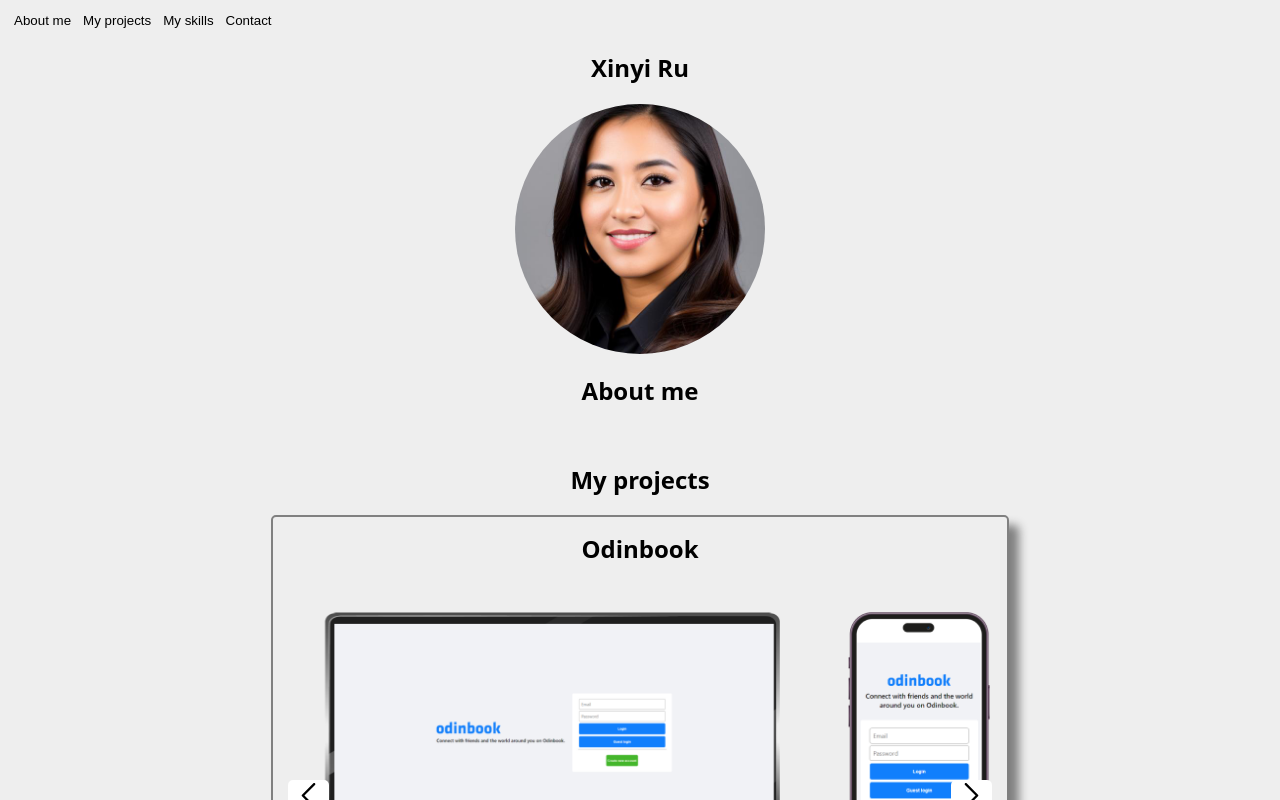
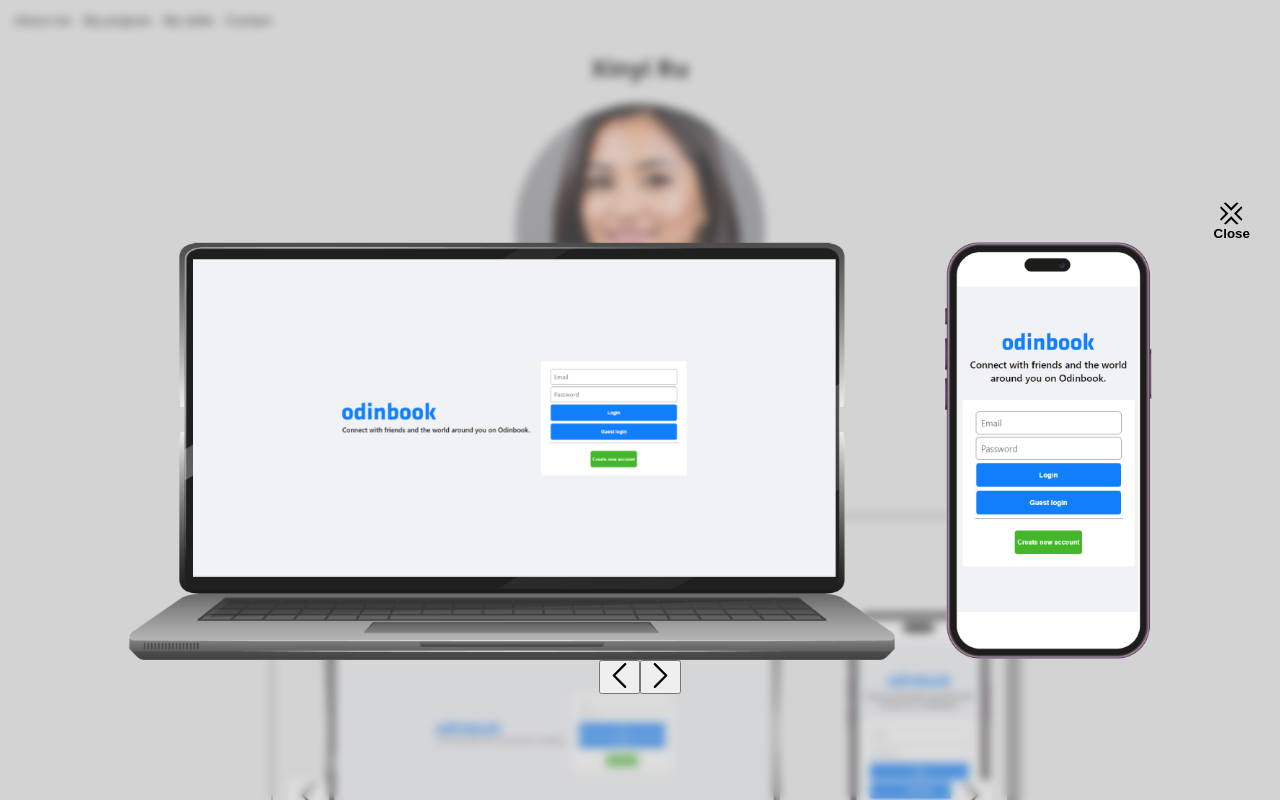
Before and after one commit to mikeski-aa/portfoliosite, a React (Vite) app: page / in a window 1280 px wide. Both pictures are taken after a click on the picture 640 px from the left and 755 px from the top of the page. Shown: the top 800 px of the page. Built offline with nearby package versions, Linux system fonts and the light colour scheme.

Commit message:
Zoom modal kinda working

```diff
--- a/src/components/OdinbookCarousel.jsx
+++ b/src/components/OdinbookCarousel.jsx
@@ -1,19 +1,10 @@
 import "../styles/projectbox.css";
-import loginPc from "../assets/odinbookpics/loginpc.png";
-import mainfeedPc from "../assets/odinbookpics/mainfeedpagepc.png";
-import friendPc from "../assets/odinbookpics/friendspagepc.png";
-import profilePc from "../assets/odinbookpics/profilepagepc.png";
-import loginPhone from "../assets/odinbookpics/loginphone.png";
-import mainPhone from "../assets/odinbookpics/mainfeedphone.png";
-import friendPhone from "../assets/odinbookpics/friendphone.png";
-import profilePhone from "../assets/odinbookpics/profilephone.png";
-import compView from "../assets/odinbookpics/computerview.png";
-import phoneView from "../assets/odinbookpics/phoneview.png";
 import mergedLogin from "../assets/odinbookpics/mergedLogin.png";
 import mergedMain from "../assets/odinbookpics/mergedMainFd.png";
 import mergedFriends from "../assets/odinbookpics/mergedFriends.png";
 import mergedProfile from "../assets/odinbookpics/mergedProfile.png";
 import arrow from "../assets/arrow.svg";
+import cross from "../assets/icons/cross.svg";
 import { useState } from "react";
 
 // very simple image carousel to go through project images
@@ -70,14 +61,31 @@
 
   // handle opening modal
   const handleModalOpen = () => {
-    if (modalOpen === false) {
-      setModalOpen(true);
-    } else {
-      setModalOpen(false);
-    }
+    setModalOpen(true);
+  };
+
+  const handleCloseModal = () => {
+    setModalOpen(false);
   };
   return (
     <div className="projectBoxContainer">
+      <div className={`modal ${modalOpen}`}>
+        <div className="modalContent">
+          <button className="closeBtn" onClick={handleCloseModal}>
+            <img className="crossImg" src={cross}></img>
+            Close
+          </button>
+          <img src={imgArr[carouselSeat]} className="largeImg"></img>
+          <div className="modalBtns">
+            <button className="carControl" onClick={handleGoLeft}>
+              <img src={arrow} className="arrowImgLeft"></img>
+            </button>
+            <button className="carControl" onClick={handleGoRight}>
+              <img src={arrow} className="arrowImgRight"></img>
+            </button>
+          </div>
+        </div>
+      </div>
       <div className="projectTitle">Odinbook</div>
       <div className="imageCarousel">
         <div className="imagesContainer">
--- a/src/styles/projectbox.css
+++ b/src/styles/projectbox.css
@@ -53,6 +53,10 @@
   height: 350px;
   object-fit: contain;
   /* position: absolute; */
+}
+
+.carImg:hover {
+  cursor: pointer;
 }
 
 .test {
@@ -111,6 +115,63 @@
   margin-bottom: 15px;
 }
 
+.modal.false {
+  display: none;
+}
+
+.modal {
+  position: fixed;
+  top: 0;
+  left: 0;
+  width: 100vw;
+  height: 100vh;
+  background-color: rgba(170, 170, 170, 0.384);
+  backdrop-filter: blur(5px);
+  z-index: 300;
+}
+
+.modalContent {
+  position: relative;
+  display: flex;
+  flex-direction: column;
+  justify-content: center;
+  top: 25%;
+  left: 50%;
+  transform: translateX(-50%);
+
+  align-items: center;
+}
+
+.closeBtn {
+  display: flex;
+  flex-direction: column;
+  align-items: center;
+  position: relative;
+  left: 50%;
+  transform: translateX(-100%);
+  background: none;
+  border: none;
+  transition-duration: 0.5s;
+  font-weight: 700;
+  border-radius: 15px;
+}
+
+.closeBtn:hover {
+  background-color: rgba(241, 59, 59, 0.753);
+  cursor: pointer;
+}
+
+.crossImg {
+  width: 25px;
+  height: 25px;
+
+  border-radius: 15px;
+}
+
+.largeImg {
+  width: 80vw;
+}
+
 @media (max-width: 500px) {
   .projectDescription {
     width: 85vw;
@@ -127,4 +188,10 @@
   .projectDescription.true {
     width: 85vw;
   }
+
+  .largeImg {
+    object-fit: contain;
+    height: 50vh;
+    width: 100vw;
+  }
 }
```
Also changed, not shown: src/assets/icons/cross.svg (added).
